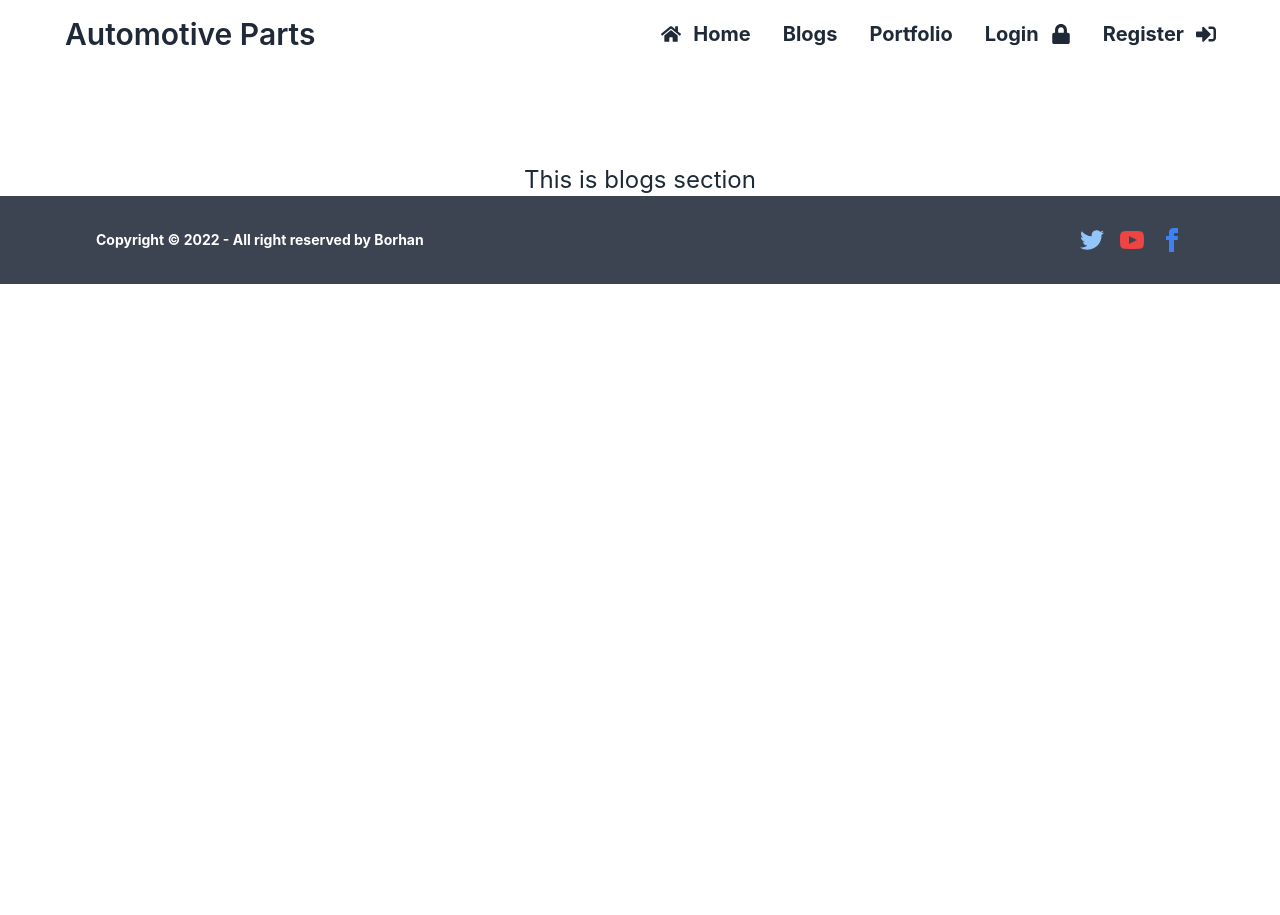
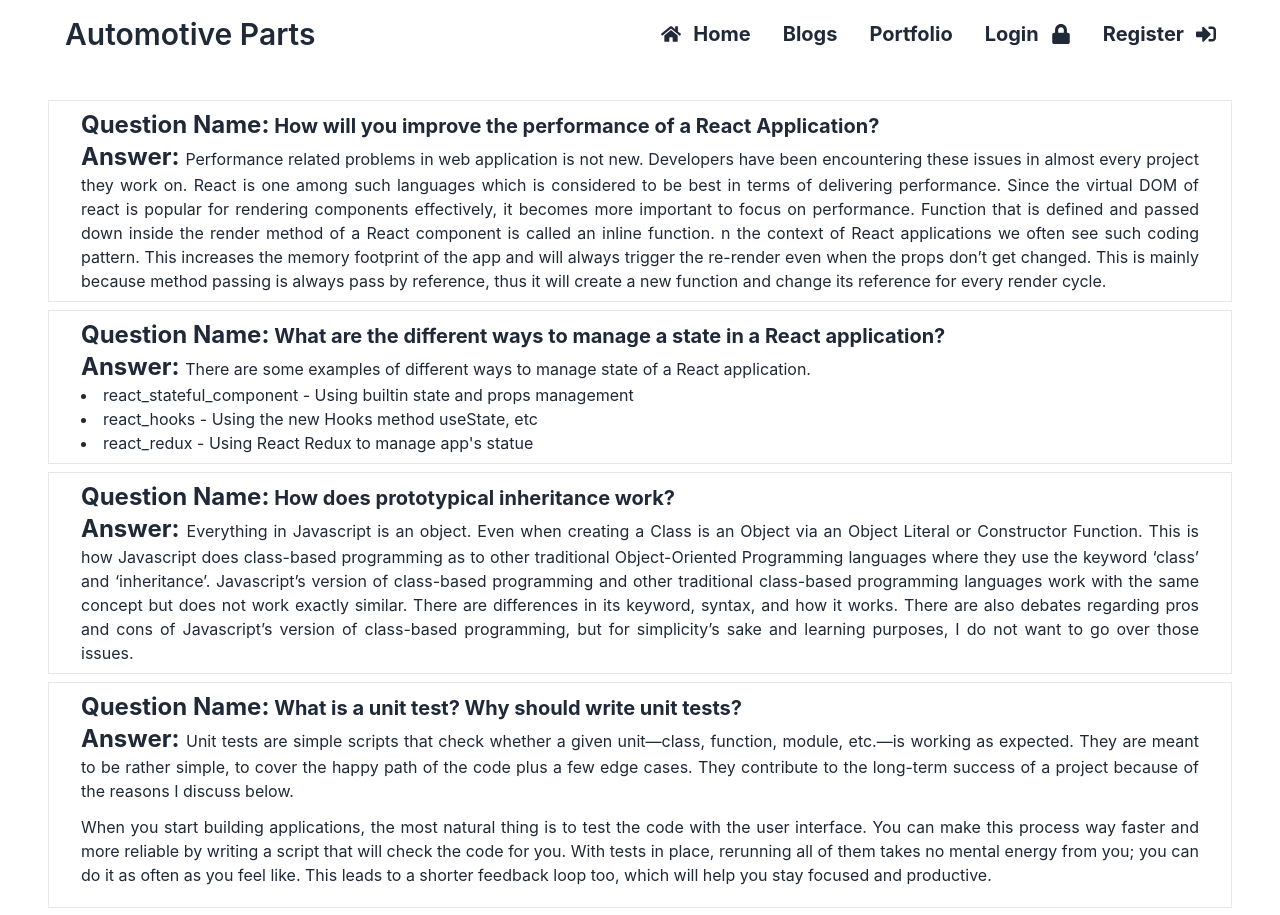
Before and after one commit to MuhammadBorhan/manufacturer-website-client-side-MuhammadBorhan, a React (Create React App) app: page /blogs in a window 1280 px wide. Shown: the top 915 px of the page. Before the commit the page ends 800 px from the top, so only its background shows below. Built offline with nearby package versions, Linux system fonts and the light colour scheme; no server answers.

Commit message:
blogs route created

```diff
--- a/src/pages/Blogs/Blogs.js
+++ b/src/pages/Blogs/Blogs.js
@@ -2,8 +2,40 @@ import React from 'react';
 
 const Blogs = () => {
     return (
-        <div className='px-12'>
-            <h4 className='text-center mt-24 text-2xl'>This is blogs section</h4>
+        <div className='px-12 py-8'>
+            <div>
+                <article className='border p-2 px-8 mb-2'>
+                    <p className='text-xl font-bold'><span className='text-2xl font-bold'>Question Name:</span> How will you improve the performance of a React Application?</p>
+                    <p className='text-justify'><span className='text-2xl font-bold'>Answer: </span>Performance related problems in web application is not new. Developers have been encountering these issues in almost every project they work on. React is one among such languages which is considered to be best in terms of delivering performance. Since the virtual DOM of react is popular for rendering components effectively, it becomes more important to focus on performance. Function that is defined and passed down inside the render method of a React component is called an inline function. n the context of React applications we often see such coding pattern. This increases the memory footprint of the app and will always trigger the re-render even when the props don’t get changed.
+                        This is mainly because method passing is always pass by reference, thus it will create a new function and change its reference for every render cycle.
+                    </p>
+                </article>
+                <article className='border p-2 px-8 mb-2'>
+                    <p className='text-xl font-bold'><span className='text-2xl font-bold'>Question Name:</span> What are the different ways to manage a state in a React application?</p>
+                    <p className='text-justify'><span className='text-2xl font-bold'>Answer: </span> There are some examples of different ways to manage state of a React application.
+
+                        <p><li>react_stateful_component - Using builtin state and props management</li></p>
+                        <p><li>react_hooks - Using the new Hooks method useState, etc</li></p>
+                        <p><li>react_redux - Using React Redux to manage app's statue</li></p>
+                    </p>
+                </article>
+                <article className='border p-2 px-8 mb-2'>
+                    <p className='text-xl font-bold'><span className='text-2xl font-bold'>Question Name:</span> How does prototypical inheritance work?</p>
+                    <p className='text-justify'><span className='text-2xl font-bold'>Answer: </span> Everything in Javascript is an object. Even when creating a Class is an Object via an Object Literal or Constructor Function. This is how Javascript does class-based programming as to other traditional Object-Oriented Programming languages where they use the keyword ‘class’ and ‘inheritance’. Javascript’s version of class-based programming and other traditional class-based programming languages work with the same concept but does not work exactly similar. There are differences in its keyword, syntax, and how it works. There are also debates regarding pros and cons of Javascript’s version of class-based programming, but for simplicity’s sake and learning purposes, I do not want to go over those issues.
+                    </p>
+                </article>
+                <article className='border p-2 px-8 mb-2'>
+                    <p className='text-xl font-bold'><span className='text-2xl font-bold'>Question Name:</span> What is a unit test? Why should write unit tests?</p>
+                    <p className='text-justify'><span className='text-2xl font-bold'>Answer: </span> Unit tests are simple scripts that check whether a given unit—class, function, module, etc.—is working as expected. They are meant to be rather simple, to cover the happy path of the code plus a few edge cases. They contribute to the long-term success of a project because of the reasons I discuss below.
+                        <p className='my-3'> When you start building applications, the most natural thing is to test the code with the user interface. You can make this process way faster and more reliable by writing a script that will check the code for you. With tests in place, rerunning all of them takes no mental energy from you; you can do it as often as you feel like. This leads to a shorter feedback loop too, which will help you stay focused and productive.</p>
+                    </p>
+                </article>
+                <article className='border p-2 px-8 mb-2'>
+                    <p className='text-xl font-bold'><span className='text-2xl font-bold'>Question Name:</span> Why you do not set the state directly in React. For example, if you have const [products, setProducts] = useState([]). Why you do not set products = [...] instead, you use the setProducts.</p>
+                    <p className='text-justify'><span className='text-2xl font-bold'>Answer: </span> React class components provide the setState function which, when called, will update state, and tell react to re-render the component as well as all of the components children. This is very handy when using event handlers. So, why do we use setState rather than just mutating state directly? Well, React keeps a copy of the previous state and uses it as a reference point. When we use setState, it creates a new item in the systems memory… a distinctly different item from the original… Now, React has the ability to distinguish what needs to be re-rendered based on the previous state. If we were to mutate state directly, not only would we lose this functionality, but since there is no reference point, adding to or changing the value of an existing element is still going to equal it’s previous state.
+                    </p>
+                </article>
+            </div>
         </div>
     );
 };
```
